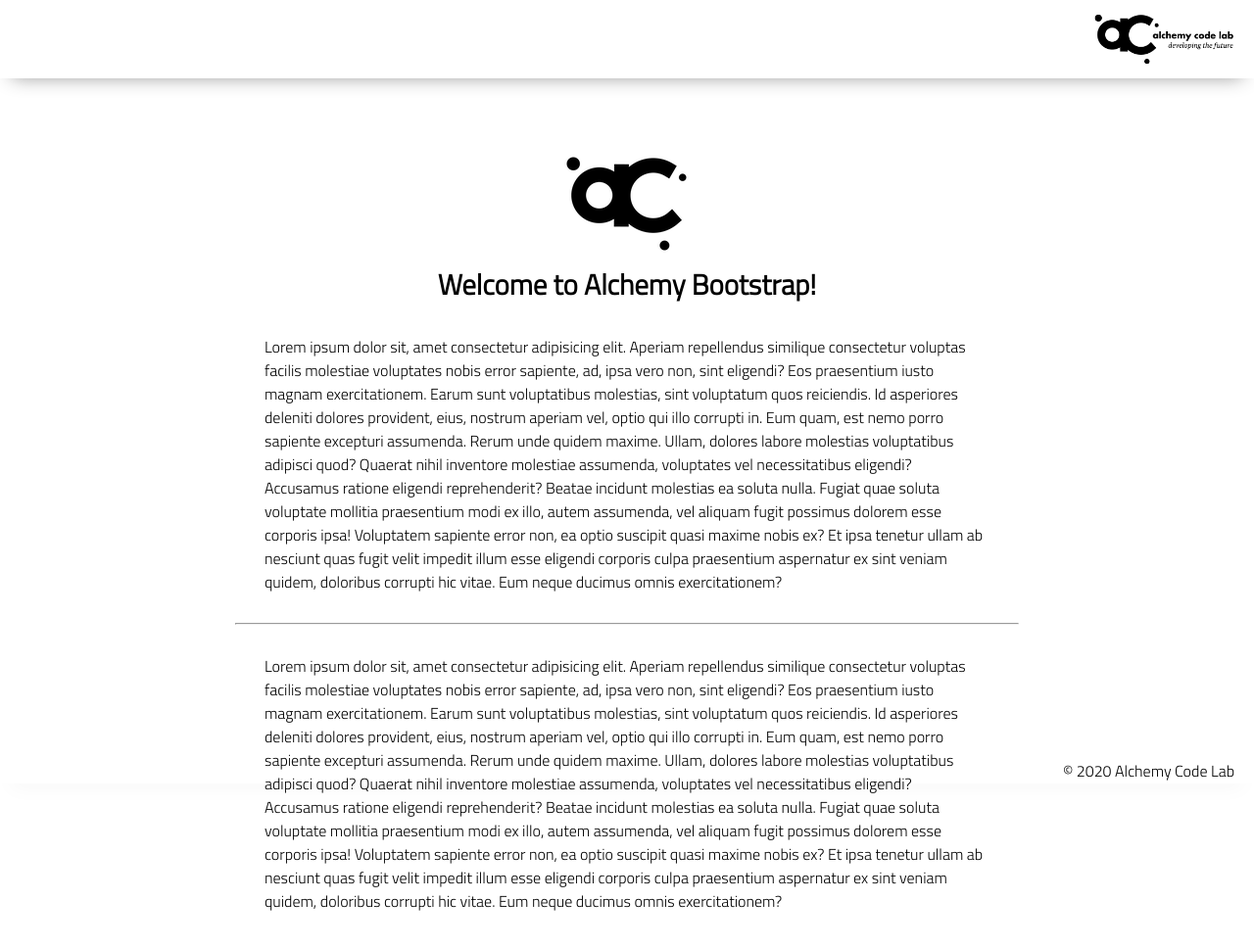
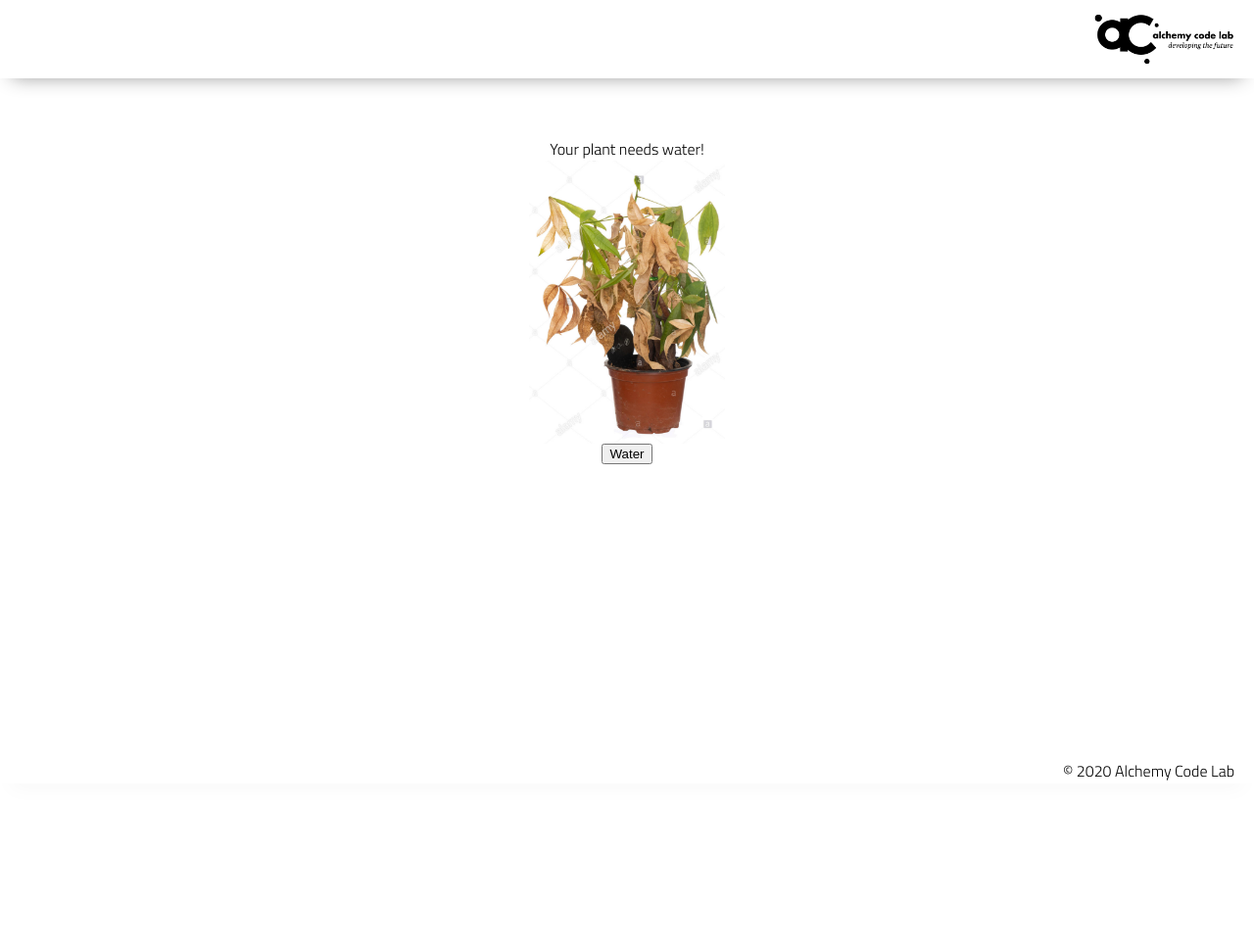
Before and after one commit to dpcairns/plant-watering-app, a plain HTML site: page index.html in a window 1280 px wide. Shown: the whole page at 98% size. After the commit the page ends 800 px from the top, so only its background shows below. Drawn offline with Linux system fonts and the light colour scheme.

Commit message:
add HTML skeleton

```diff
--- a/app.js
+++ b/app.js
@@ -1,4 +1,5 @@
 // import functions and grab DOM elements
+
 
 // initialize state
 
--- a/index.html
+++ b/index.html
@@ -20,28 +20,9 @@
     </header>
     <main>
         <section class="main-section">
-            <img class="main-logo" src="assets/alchemy-logo.png"/>
-            <h2>
-                Welcome to Alchemy Bootstrap!
-            </h2>
-
-            <content>
-            <p>
-                Lorem ipsum dolor sit, amet consectetur adipisicing elit. Aperiam repellendus similique consectetur voluptas facilis molestiae voluptates nobis error sapiente, ad, ipsa vero non, sint eligendi? Eos praesentium iusto magnam exercitationem.
-                Earum sunt voluptatibus molestias, sint voluptatum quos reiciendis. Id asperiores deleniti dolores provident, eius, nostrum aperiam vel, optio qui illo corrupti in. Eum quam, est nemo porro sapiente excepturi assumenda.
-                Rerum unde quidem maxime. Ullam, dolores labore molestias voluptatibus adipisci quod? Quaerat nihil inventore molestiae assumenda, voluptates vel necessitatibus eligendi? Accusamus ratione eligendi reprehenderit? Beatae incidunt molestias ea soluta nulla.
-                Fugiat quae soluta voluptate mollitia praesentium modi ex illo, autem assumenda, vel aliquam fugit possimus dolorem esse corporis ipsa! Voluptatem sapiente error non, ea optio suscipit quasi maxime nobis ex?
-                Et ipsa tenetur ullam ab nesciunt quas fugit velit impedit illum esse eligendi corporis culpa praesentium aspernatur ex sint veniam quidem, doloribus corrupti hic vitae. Eum neque ducimus omnis exercitationem?
-            </p>
-            <hr />
-            <p>
-                Lorem ipsum dolor sit, amet consectetur adipisicing elit. Aperiam repellendus similique consectetur voluptas facilis molestiae voluptates nobis error sapiente, ad, ipsa vero non, sint eligendi? Eos praesentium iusto magnam exercitationem.
-                Earum sunt voluptatibus molestias, sint voluptatum quos reiciendis. Id asperiores deleniti dolores provident, eius, nostrum aperiam vel, optio qui illo corrupti in. Eum quam, est nemo porro sapiente excepturi assumenda.
-                Rerum unde quidem maxime. Ullam, dolores labore molestias voluptatibus adipisci quod? Quaerat nihil inventore molestiae assumenda, voluptates vel necessitatibus eligendi? Accusamus ratione eligendi reprehenderit? Beatae incidunt molestias ea soluta nulla.
-                Fugiat quae soluta voluptate mollitia praesentium modi ex illo, autem assumenda, vel aliquam fugit possimus dolorem esse corporis ipsa! Voluptatem sapiente error non, ea optio suscipit quasi maxime nobis ex?
-                Et ipsa tenetur ullam ab nesciunt quas fugit velit impedit illum esse eligendi corporis culpa praesentium aspernatur ex sint veniam quidem, doloribus corrupti hic vitae. Eum neque ducimus omnis exercitationem?
-            </p>
-
+            <div id="health">Your plant needs water!</div>
+            <img class="plant" id="plant-image" src="./assets/dry.png"/>
+            <button id="water-button">Water</button>
         </section>
     </main>
     <footer>
--- a/styles/style.css
+++ b/styles/style.css
@@ -117,3 +117,7 @@ footer {
     }
 
   }
+
+  .plant {
+      width: 200px;
+  }
```
Also changed, not shown: README.md, assets/dry.png (added), assets/healthy.png (added), assets/overwatered.png (added).
